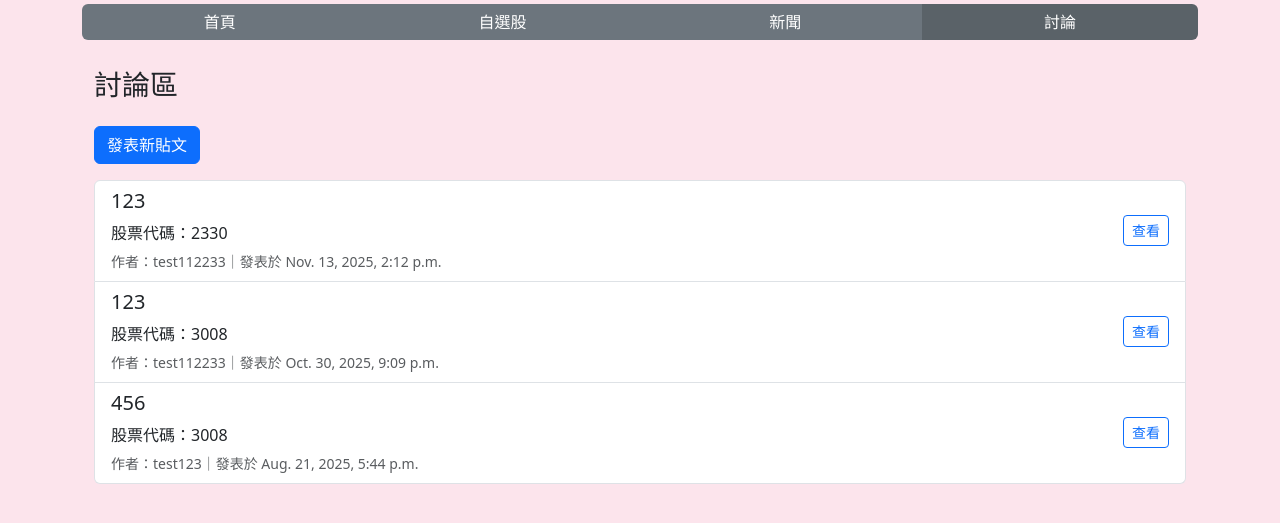
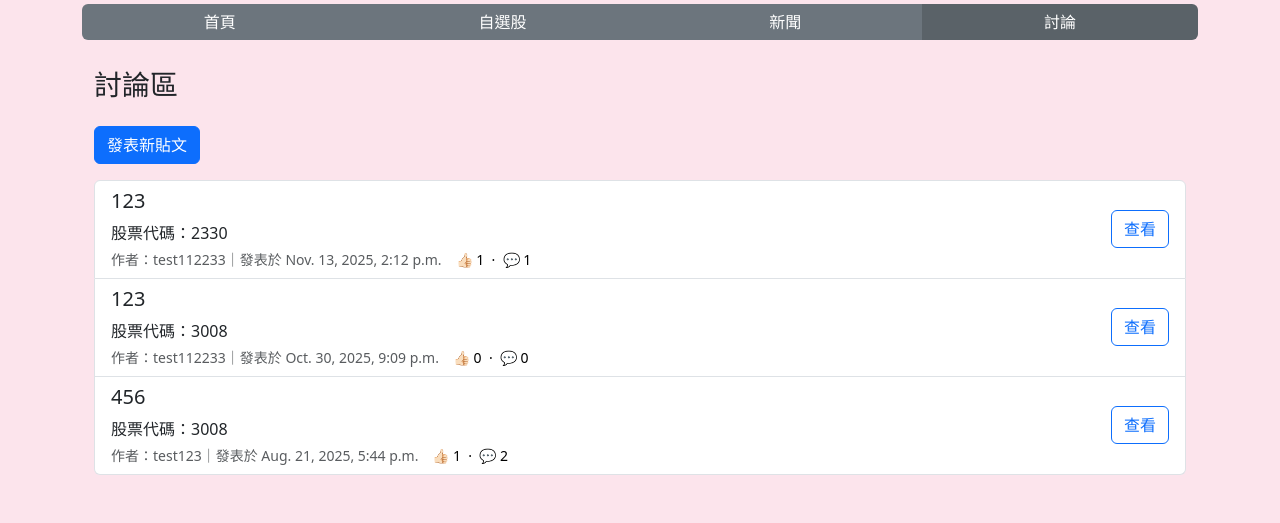
Before and after one commit to chienyutsai/Django_project-Stock-Management, a Django app: page /forum/ in a window 1280 px wide. Shown: the part 130-653 px from the top of the page. Run offline with Django 5.2, Linux system fonts and the light colour scheme; data comes from the database, SQL or seed files in the repository; both versions use the stored data as it was after the commit; some libraries are stand-ins or nearby versions.

Commit message:
討論區外部顯示統計按讚與留言

```diff
--- a/stock/main/views.py
+++ b/stock/main/views.py
@@ -1359,8 +1359,23 @@ def news_list(request):
 # 討論區
 
 def forum_list(request):
-    posts = Post.objects.all().order_by("-created_at")
-    return render(request, "forum.html", {"posts": posts})
+    posts = (
+        Post.objects
+        .annotate(
+            likes_count=Count("likes", distinct=True),      # 貼文被按讚次數
+            comments_count=Count("comments", distinct=True) # 留言數
+        )
+        .order_by("-created_at")
+    )
+
+    return render(
+        request,
+        "forum.html",
+        {
+            "title": "討論區",
+            "posts": posts,
+        },
+    )
 
 
 # 發布貼文
--- a/stock/templates/forum.html
+++ b/stock/templates/forum.html
@@ -13,10 +13,23 @@
             <div class="d-flex justify-content-between align-items-center">
                 <div>
                     <h5>{{ post.title }}</h5>
-                    <p class="mb-1">股票代碼：{{ post.stock_code }}</p>
-                    <small class="text-muted">作者：{{ post.author.username }}｜發表於 {{ post.created_at }}</small>
+                        <p class="mb-1">股票代碼：{{ post.stock_code }}</p>
+                        <div class="d-flex justify-content-between mt-1">
+                            <small class="text-muted">作者：{{ post.author.username }}｜發表於 {{ post.created_at }}　</small>
+
+                            <div class="text-black small text-end">
+                                👍🏻 {{ post.likes_count|default:0 }}
+                                &nbsp;·&nbsp;
+                                💬 {{ post.comments_count|default:0 }}
+                            </div>
+                        </div>
                 </div>
-                <a href="/forum/{{ post.id }}" class="btn btn-sm btn-outline-primary">查看</a>
+                <div class="d-flex align-items-center mt-2">
+                    <a href="/forum/{{ post.id }}/" class="btn btn-outline-primary mb-2">
+                        查看
+                    </a>
+                </div>
+                <!--<a href="/forum/{{ post.id }}" class="btn btn-sm btn-outline-primary">查看</a>-->
             </div>
         </div>
         {% endfor %}
```
Also changed, not shown: stock/db.sqlite3.
